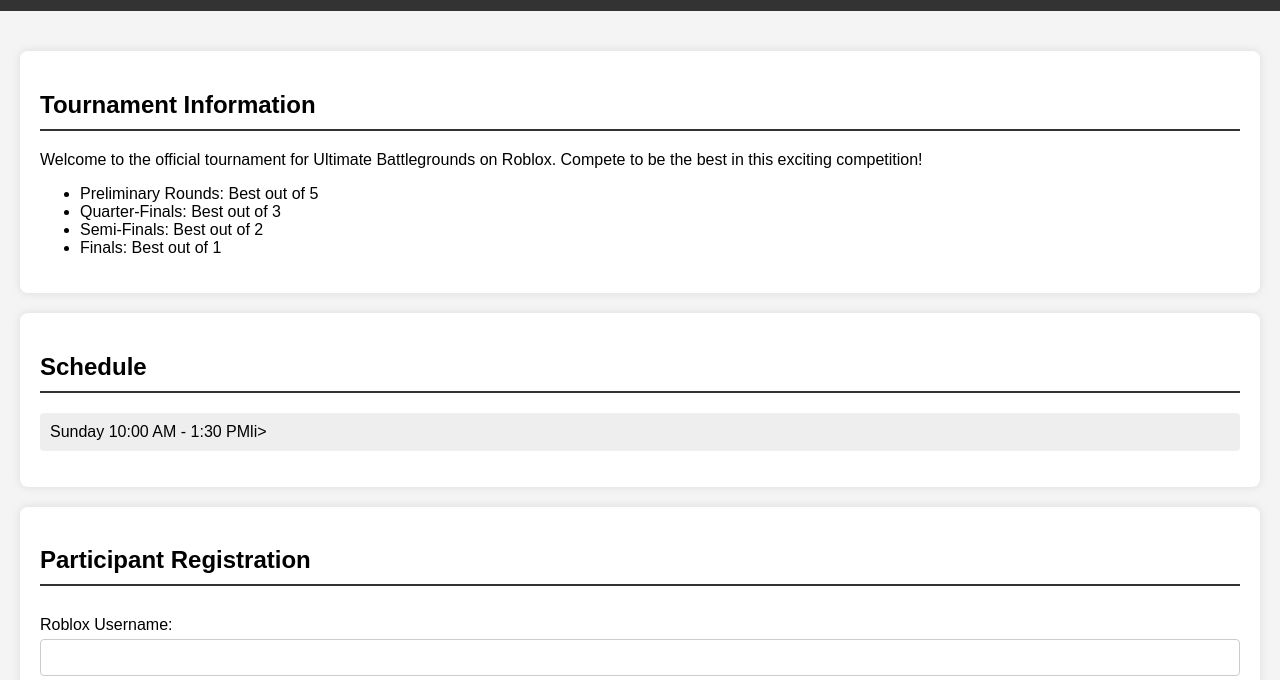
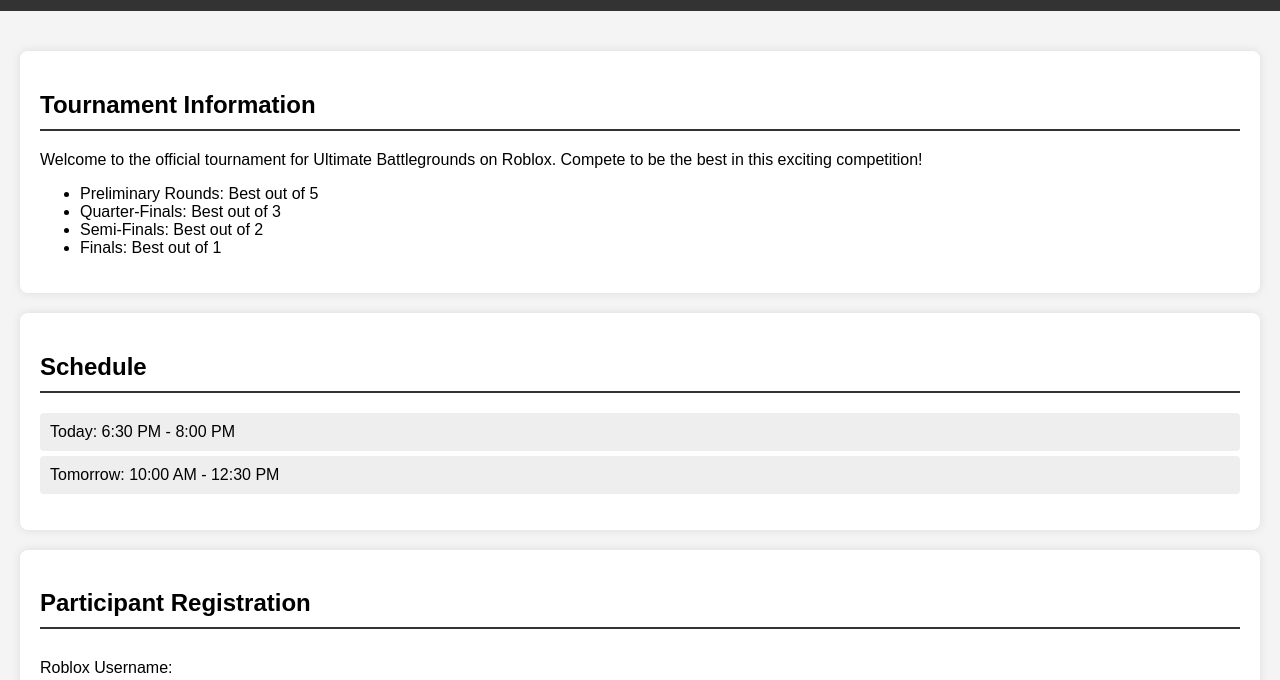
Before and after one commit to LexBe11/github.GoldenTourneys.io, a plain HTML site: page index.html in a window 1280 px wide. Shown: the part 89-769 px from the top of the page. Drawn offline with Linux system fonts and the light colour scheme; files whose address does not match are found by name.

Commit message:
Update index.html

```diff
--- a/index.html
+++ b/index.html
@@ -24,7 +24,8 @@
         <section id="schedule">
             <h2>Schedule</h2>
             <ul>
-            <li>Sunday 10:00 AM - 1:30 PMli>
+                <li>Today: 6:30 PM - 8:00 PM</li>
+                <li>Tomorrow: 10:00 AM - 12:30 PM</li>
             </ul>
         </section>
         <section id="registration">
```
